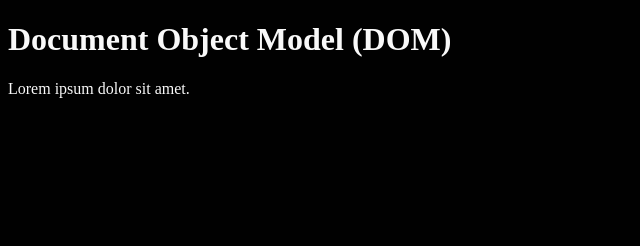
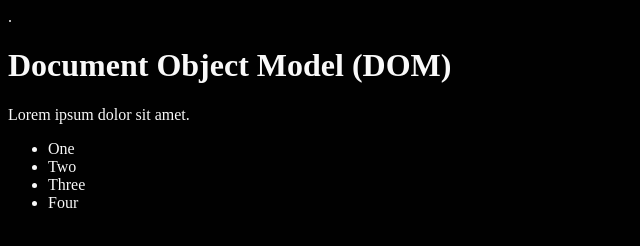
Before and after one commit to Kabir-Rajbhandari/Javascript, a plain HTML site: page frontend/index.html in a window 1280 px wide. Shown: the whole page, without its empty margins (0-640 px from the left). Drawn offline with Linux system fonts and the light colour scheme; files whose address does not match are found by name.

Commit message:
DOM with selction methods and forEach method/loop wihtin the nodelist and html collection

```diff
--- a/frontend/index.html
+++ b/frontend/index.html
@@ -17,14 +17,60 @@
 <!-- DOM -->
 <!-- Window -> Document -> HTML -> Head & Body -->
 
+<!-- DOM selection methods -->
+<!-- document.getElementById('');
+      document.getElementsByClassName('');
+      document.querySelector('#/.');
+      document.querySelectorAll('.');
+      document.getElementById('').innerHTML; -> retrives and sets contect as actual HTML code
+      document.getElementById('').innerText; -> handles content strictly as plain, user-visible text.
+      document.getElementById('').textContent; -> retrives all the content
+      document.getElementById('').style.color = "black"; -> set the content color
+      document.getElementById('').id;
+      document.getElementById('').className;
+      document.getElementById('').getAttribute;
+      document.getElementById('').setAttribute ('class', 'modifiedName'); // override it on the elements but not in the mainFile
+ -->
+
 <body class="bg-black">
+    <!-- can access the first li with the help of indexing concept
+             while getting the querySelectorALL, gets the nodeList which is basically not the array, but while changind the style we can do with the indexing concept [], const tempList = document.querySelectorAll('li'); tempList[0].style.color = "red"; -->.
+
+    <!-- document.getElementsByClassName(); -> returns HTML collection, doesnot support forEach loop
+              and document.querySelectorAll(); -> returns nodeList  and supprt forEach Loop
+              but Besides that we can convert the dataType by:
+              Array.from(<variableName>); -->
+
+    <!-- can also used the NodeList method forEach like this way:
+             const tempo = document.querySelectorAll('li');
+             tempo.forEach((key) => key.style.backgroundColor = "orange");
+             -->
+
+    <!-- in case of, className Selectons:
+              document.getElementsByClassName();
+              it return the HTML collections, whereas
+              we need to convert the HTML collection into Array like this to play with the forEach loop for map or else accordingly i.e.
+               Array.from(classNameHold).forEach((key) => key.style.backgroundColor = "red");
+               Similarly to the NodeList we can use the forEach method but incase of map and others we need to convert into Array first-->
+
+    <!--can also change with multiple style:
+                            allH3.forEach((header) => {
+                header.style.color = "skyblue";
+                header.style.backgroundColor = "lightgreen";
+                header.style.padding = "10px";
+                header.innerText = "DOM Manipulation";})
+               -->
 
     <div>
         <h1 id="title" class="heading">Document Object Model (DOM)</h1>
         <p>Lorem ipsum dolor sit amet.</p>
+        <ul>
+            <li class="list-item">One</li>
+            <li class="list-item">Two</li>
+            <li class="list-item">Three</li>
+            <li class="list-item">Four</li>
+        </ul>
     </div>
-
-
     <script src="../08_numsAndMath.js"></script>
 </body>
 
```
